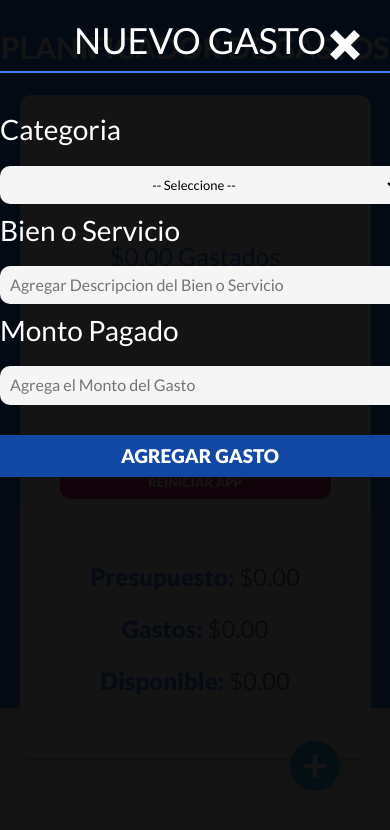
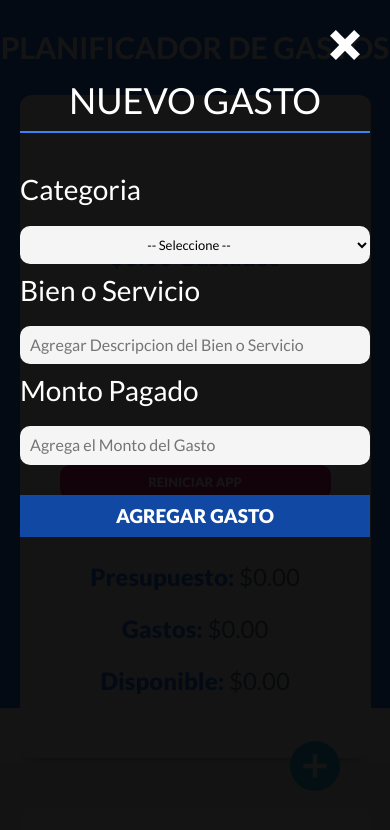
Before and after one commit to MROMERO2100/react-control-gastos, a React (Vite) app: page / in a window 390 px wide. Both pictures are taken after a click on the picture 315 px from the left and 766 px from the top of the page. Shown: the top 830 px of the page. Built offline with nearby package versions, Linux system fonts and the light colour scheme.

Commit message:
fix mobile View in index.css

```diff
--- a/src/index.css
+++ b/src/index.css
@@ -148,6 +148,7 @@ header h1 {
         margin: auto auto;
         padding: 2rem 0;
     }
+
     .formulario .campo {
         margin-bottom: 1rem;
     }
@@ -511,12 +512,13 @@ body .modal {
 }
 
 @media (max-width: 560px) {
+    .modal .formulario {
+        width: 35rem;
+        top: 6rem;
+    }
+
     .modal .cerrar-modal {
         z-index: 1;
-    }
-
-    .modal .formulario {
-        max-width: 100vh;
     }
 }
 
```
